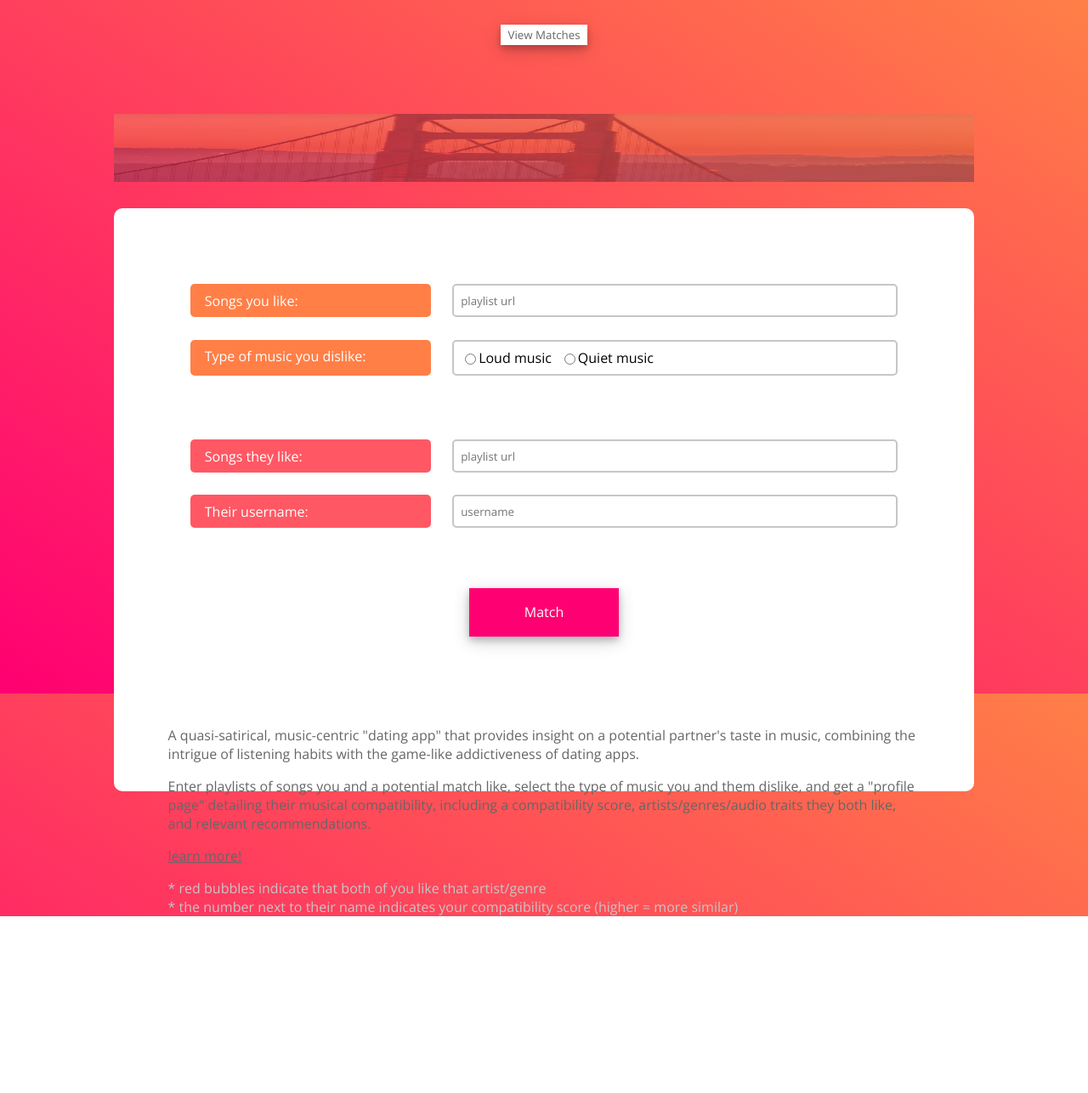
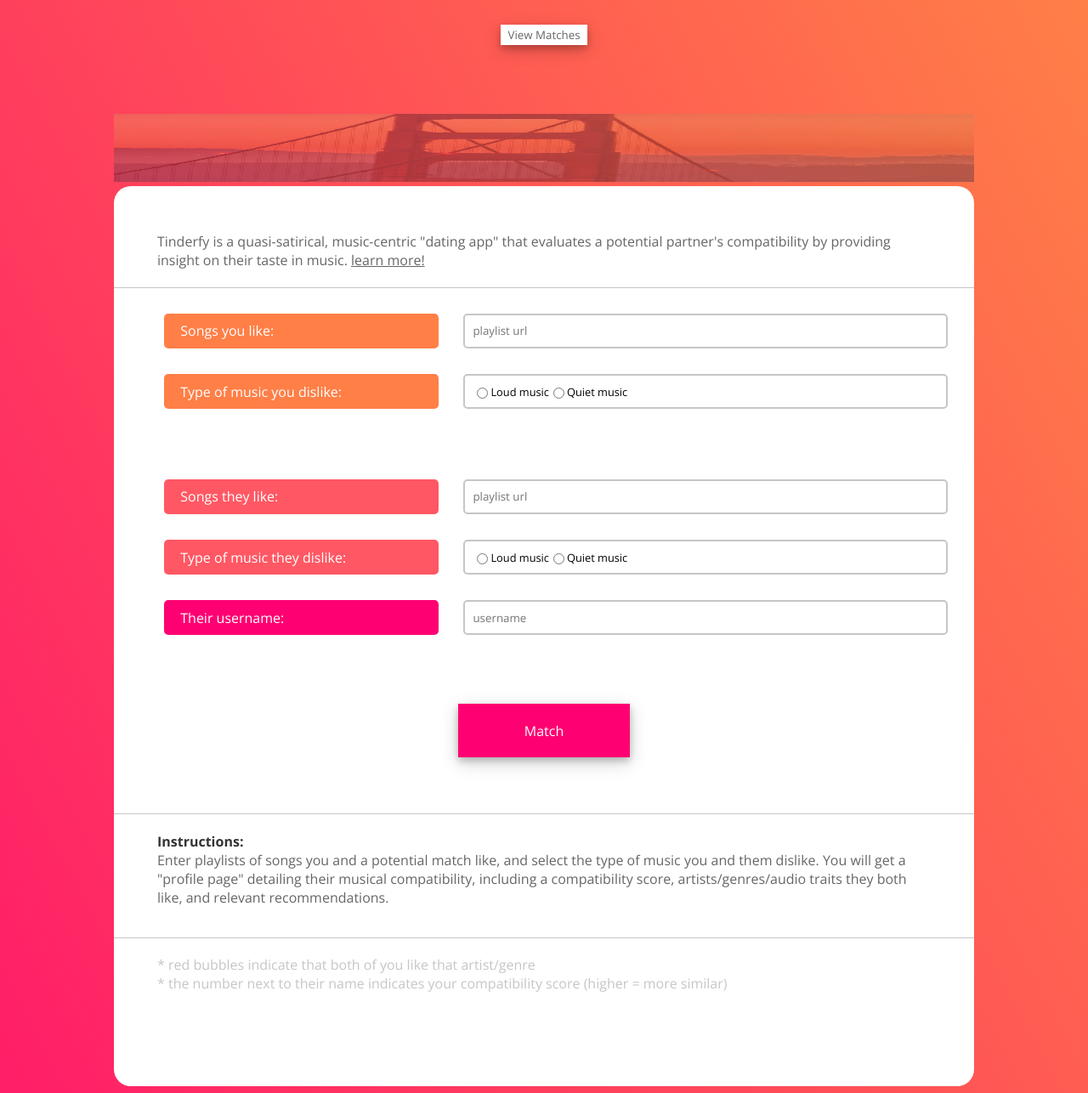
Before and after one commit to kath3rine/matchmaker, a Flask app: page / in a window 1280 px wide. Shown: the whole page at 85% size. Before the commit the page ends 1078 px from the top, so only its background shows below. Run offline with Flask 3, Linux system fonts and the light colour scheme.

Commit message:
user 2 dislikes + minor styling

```diff
--- a/app.py
+++ b/app.py
@@ -20,17 +20,14 @@
 
   # get urls/ids
   pid1y = request.form['input1']
-  pid2 = request.form['input3']
-  uid = request.form['input4']
+  pid2y = request.form['input3']
+  uid = request.form['input5']
 
-  # if request.form['option1'] is 'on' and request.form['option2'] is 'off': # dislikes loud
-  #   pid1x = 'https://open.spotify.com/playlist/2b08l28qJ61zKFztCRrNOl?si=42f49b25a17e41cf'
-  # else: # dislikes quiet
-  #   pid1x = 'https://open.spotify.com/playlist/2T75XDoKsI4dCgPxMXz7KV?si=ba9a7bd09e484287'
 
-  pid1x=LOUD_PLAYLIST if request.form['options'] == 'option1' else QUIET_PLAYLIST
+  pid1x=LOUD_PLAYLIST if request.form['dislikes1'] == 'dislike1-option1' else QUIET_PLAYLIST
+  pid2x=LOUD_PLAYLIST if request.form['dislikes2'] == 'dislike2-option1' else QUIET_PLAYLIST
 
-  m = matchmaker(pid1y, pid1x, pid2, uid)
+  m = matchmaker(pid1y, pid1x, pid2y, pid2x, uid)
 
   # render match page
   return render_template ('match.html',
--- a/static/global.css
+++ b/static/global.css
@@ -25,6 +25,7 @@
 
 body {
     background-image: linear-gradient(to top right, var(--pink) , var(--orange));
+    background-size: 100vw 300vh;
 }
 
 * p, * a {
@@ -34,12 +35,11 @@
 .container {
     background-color: white;
     border-radius: 20px;
-    margin: auto;
     position: relative;
     height: 100%;
     width: 80%;
-    padding-bottom: 10%;
-    margin-top: 10%;
+    padding-bottom: 5%;
+    margin: auto;
 }
 
 .buttons {
--- a/static/home.css
+++ b/static/home.css
@@ -1,27 +1,30 @@
 /* HEADER */
 
-body {
-    height: 100vh;
+
+.description {
+    padding: 2% 5% 2% 5%;
+    border-top: var(--lt-grey) solid 1px;
+}
+
+/* TOP */
+
+#about {
+    border-top: none;
+    border-bottom: var(--lt-grey) solid 1px;
+    padding-top: 0px;
 }
 
 #logo {
-    margin: 10% 10% 2% 10%;
+    margin: 10% 10% 0% 10%;
     width: 80%;
     height: 10vh;
     opacity: 0.4;
 }
 
 /* INPUTS */
-
-#input-section {
-    background-color: white;
-    margin: auto;
-    width: 70%;
-    padding: 5%;
-    border-radius: 10px;
-    height: 70vh;
-    align-items: center;
-    justify-content: center;
+#input-container {
+    padding-top: 3%;
+    padding-bottom: none;
 }
 
 .input {
@@ -34,6 +37,7 @@
     padding: 1% 2% 1% 2%;
     border-radius: 5px;;
     width: 30%;
+    margin-left: 3%;
 }
 
 #label1, #label2 {
@@ -42,6 +46,10 @@
 
 #label3, #label4 {
     background-color: var(--scarlet);
+}
+
+#label5 {
+    background-color: var(--pink);
 }
 
 /* RADIO BUTTONS */
@@ -54,7 +62,7 @@
     margin-left: 3%;
 }
 
-#radio-buttons {
+.radio-buttons {
     align-items: center;
     display: flex;
     justify-content: left;
@@ -64,22 +72,15 @@
     border: var(--lt-grey) solid 2px;
     padding: 1%;
     flex: 2;
+    font-size: 0.8rem;
     margin-left: 3%;
-}
-
-#radio-buttons input::placeholder {
-    color: green;
-}
-
-#option2 {
-    margin-left: 15px;
 }
 
 /* BOTTOM */
 #match-button {
     background-color: var(--pink);
     color: white;
-    margin: 5% 40% 10% 40%;
+    margin: 5% 40% 5% 40%;
     width: 20%;
     font-size: 1rem;
     padding: 2%;
@@ -88,6 +89,7 @@
 #match-button:hover {
     color: var(--lt-grey);
 }
+
 
 a {
     color: var(--grey);
@@ -99,4 +101,9 @@
 
 #footnote {
     color: var(--lt-grey);
+    padding-bottom: 3%;
 }
+
+strong {
+    color: var(--dk-grey);
+}
--- a/templates/index.html
+++ b/templates/index.html
@@ -13,52 +13,72 @@
         <input class="button" type="submit" value="View Matches">
     </form>
 
+
     <form action="/match" method="POST">
         <img id="logo" src="../static/test_image.png">
-        <div id="input-section">
+        <div id="input-container" class="container">
+            <p class="description" id="about">
+                Tinderfy is a quasi-satirical, music-centric "dating app" that evaluates a potential partner's compatibility by providing insight on their taste in music. <a href="https://github.com/kath3rine/tinderfy">learn more!</a>
+
+            </p>
+
+            <!-- songs you like-->
             <div class="input">
                 <label class="text-label" id="label1" for="input1">Songs you like:</label>
                 <input type="text" class="input-box" id="input1" name="input1" placeholder="playlist url">
             </div>
+
+            <!-- type of music you dislike-->
             <div class="input">
                 <label id="label2" class="text-label" for="input2">Type of music you dislike:</label>
-                <!--
-                    <input type="text" class="input-box" id="input2" name="input2" placeholder="playlist url" value="https://open.spotify.com/playlist/2b08l28qJ61zKFztCRrNOl?si=42f49b25a17e41cf">
-                -->
-                <div id="radio-buttons">
-                    <input type="radio" class="my-radio-button" id="option1" name="options" value="option1">Loud music</input>
-                    <input type="radio" class="my-radio-button" id="option2" name="options" value="option2">Quiet music</input>
+
+                <div class="radio-buttons">
+                    <input type="radio" class="my-radio-button" id="dislike1-option1" name="dislikes1" value="dislike1-option1">Loud music</input>
+                    <input type="radio" class="my-radio-button" id="dislike1-option2" name="dislikes1" value="dislike1-option2">Quiet music</input>
                 </div>
             </div>
 
         </br>
+            <!-- songs they like-->
             <div class="input">
                 <label id="label3" class="text-label" for="input3">Songs they like:</label>
                 <input type="text" class="input-box" id="input3" name="input3" placeholder="playlist url">
             </div>
+
+            <!-- type of music they dislike-->
             <div class="input">
-                <label id="label4" class="text-label" for="input4">Their username:</label>
-                <input type="text" class="input-box" id="input4" name="input4" placeholder="username">
+                <label id="label4" class="text-label" for="input4">Type of music they dislike:</label>
+
+                <div class="radio-buttons">
+                    <input type="radio" class="my-radio-button" id="dislike2-option1" name="dislikes2" value="dislike2-option1">Loud music</input>
+                    <input type="radio" class="my-radio-button" id="dislike2-option2" name="dislikes2" value="dislike2-option2">Quiet music</input>
+                </div>
+            </div>
+
+            <!-- their username-->
+            <div class="input">
+                <label id="label5" class="text-label" for="input5">Their username:</label>
+                <input type="text" class="input-box" id="input5" name="input5" placeholder="username">
             </div>
 
 
         <input class="button" id="match-button" type="submit" value="Match">
     </form>
 
-    <div class="description">
-        <p id="main-description">
-            A quasi-satirical, music-centric "dating app" that provides insight on a potential partner's taste in music, combining the intrigue of listening habits with the game-like addictiveness of dating apps.
+    <div id="description-section">
+        <p class="description">
+            <strong>Instructions:</strong> </br>
+            Enter playlists of songs you and a potential match like, and select the type of music you and them dislike. You will get a "profile page" detailing their musical compatibility, including a compatibility score, artists/genres/audio traits they both like, and relevant recommendations.
         </p>
-        <p>
-            Enter playlists of songs you and a potential match like, select the type of music you and them dislike, and get a "profile page" detailing their musical compatibility, including a compatibility score, artists/genres/audio traits they both like, and relevant recommendations.
-        </p>
-        <a href="https://github.com/kath3rine/tinderfy">learn more!</a>
-        <p id="footnote">
+
+
+        <p class="description" id="footnote">
             * red bubbles indicate that both of you like that artist/genre</br>
             * the number next to their name indicates your compatibility score (higher = more similar)
         </p>
 
     </div>
+</div>
 
 
 </body>
```
Also changed, not shown: match.py (+10 -7 lines), README.md.
